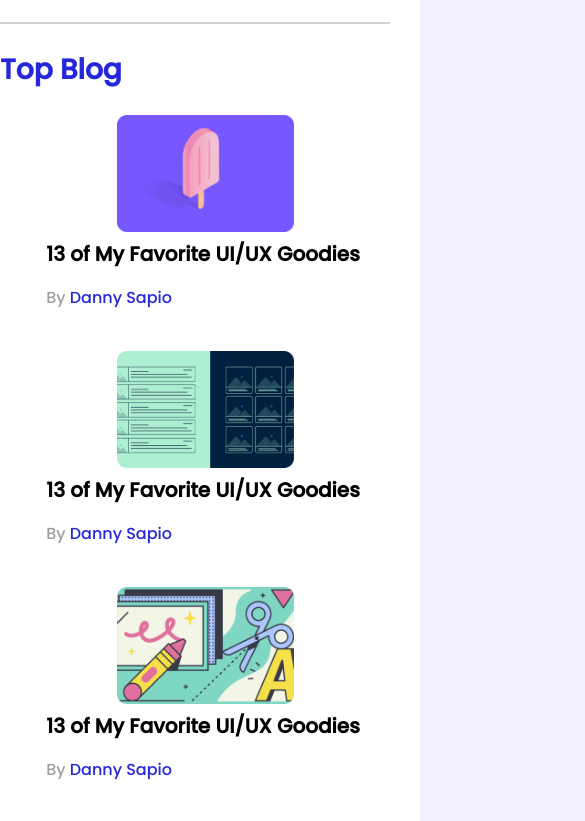
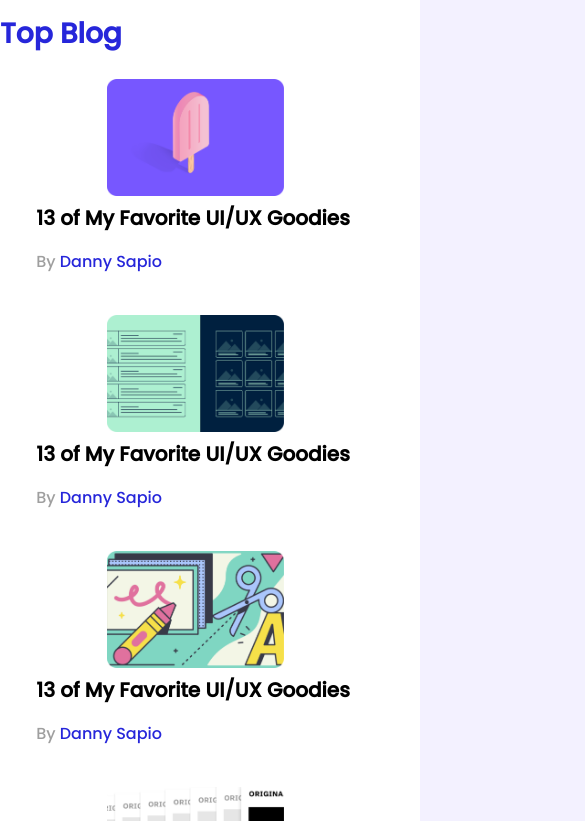
Before and after one commit to mdArifulIslam12/Leaderboard, a plain HTML site: page index.html in a window 390 px wide. Shown: the part 1179-2000 px from the top of the page, 585 px wide, since content can reach past the window. Drawn offline with Linux system fonts and the light colour scheme.

Commit message:
leaderboard

```diff
--- a/style/style.css
+++ b/style/style.css
@@ -183,16 +183,19 @@ nav{
 
 /* Media Queries */
 @media only screen and (max-width:688px) {
-    .container{
+    .container,.header-container{
         width: 100%;
+        overflow: hidden;
     }
     .header-container{
         background-color: blue;
+        padding: 0;
+        /* overflow: hidden; */
     }
-    .players,.blogs,.courses,nav{
+    .players,.blogs,.courses,.header{
         grid-template-columns: repeat(1, 1fr);
     }
-    .player,.blog,nav{
+    .player,.blog,nav,.course{
         flex-direction: column;
         align-items: center;
     }
@@ -200,7 +203,4 @@ nav{
         margin-top: 20px;
         margin-left: 20px;
     }
-    .blog{
-        margin-left: 20px
-    }
 }
```
